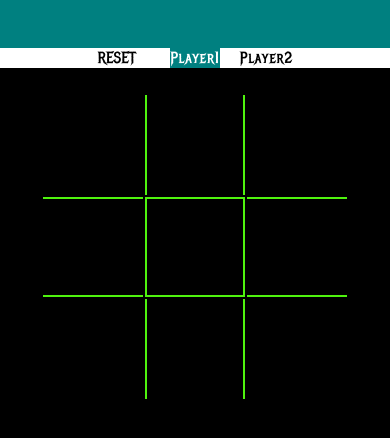
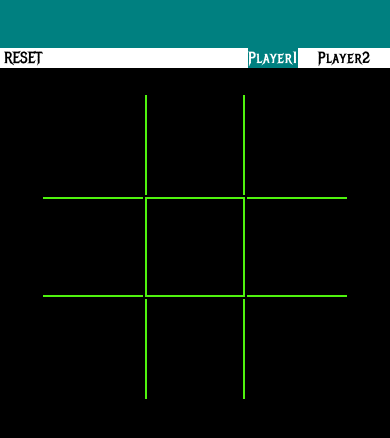
Before and after one commit to agent-sidd/tic_tac_toe, a plain HTML site: page index.html in a window 390 px wide. Shown: the part 106-544 px from the top of the page. Drawn offline with Linux system fonts and the light colour scheme.

Commit message:
Update style.css

```diff
--- a/style.css
+++ b/style.css
@@ -66,6 +66,10 @@ background: white;
     display: flex;
     justify-content: space-between;
 }
+@media screen and (max-width:640px){
+.innernav{
+width:98%;
+}
 .btngrp{
     display: flex;
     justify-content: space-between;
```
